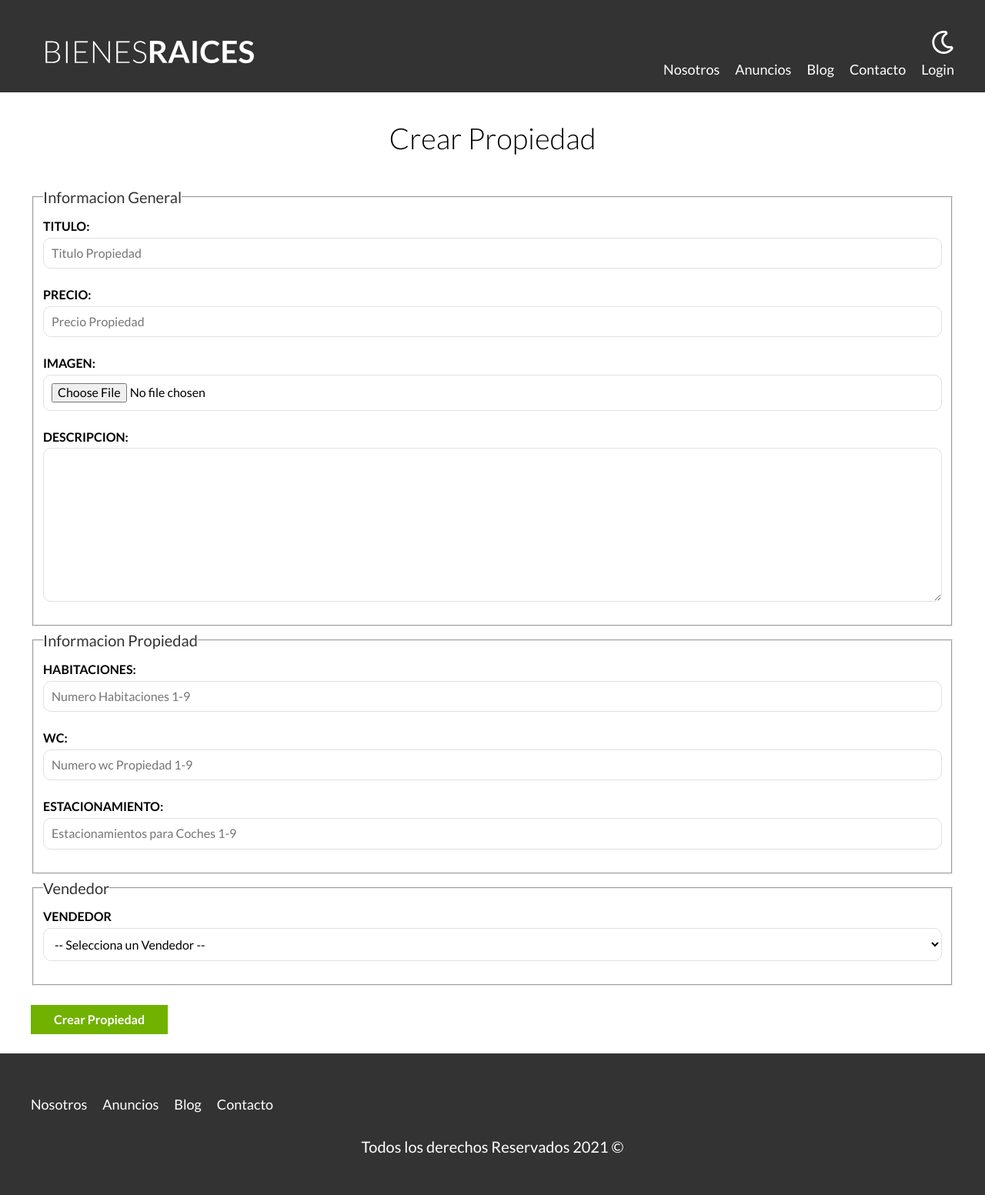
After one commit to Lekanda/bienesraicesMVC, a PHP site: template views/propiedades/crear.php in a window 1280 px wide. The commit adds this page. Shown: the whole page at 77% size. Run offline with PHP 8.4, Linux system fonts and the light colour scheme; the template is opened without the code that fills it, so the values that code supplies are empty.

Commit message:
397.Crear Formulario para nuevas Propiedades.

```diff
--- a/views/layout.php
+++ b/views/layout.php
@@ -20,22 +20,22 @@
     <meta charset="UTF-8">
     <meta name="viewport" content="width=device-width, initial-scale=1.0">
     <title>Bienes Raices</title>
-    <link rel="stylesheet" href="../../public/build/css/app.css">
+    <link rel="stylesheet" type="text/css" href="../build/css/app.css">
 </head>
-<body>
+<body class="dark-mode">
 
     <header class="header <?php echo $inicio ? 'inicio' : '';?>">
         <div class="contenedor contenido-header">
             <div class="barra">
-                <a href="/bienesraicesMVC/public/index.php">
-                    <img src="../build/img/logo.svg" alt="Logotipo de Bienes Raices">
+                <a href="index.php">
+                    <img src="/build/img/logo.svg" alt="Logotipo de Bienes Raices">
                 </a>
 
                 <div class="mobile-menu">
-                    <img src="../build/img/barras.svg" alt="icono menu responsive">
+                    <img src="/build/img/barras.svg" alt="icono menu responsive">
                 </div>
                 <div class="derecha">
-                    <img class="dark-mode-boton" src="../build/img/dark-mode.svg">
+                    <img class="dark-mode-boton" src="/build/img/dark-mode.svg">
                     <nav class="navegacion">
                         <a href="/bienesraicesMVC/public/nosotros.php">Nosotros</a>
                         <a href="/bienesraicesMVC/anuncios.php">Anuncios</a>
--- /dev/null
+++ b/views/propiedades/crear.php
@@ -0,0 +1,9 @@
+<main class="contenedor seccion">
+    <h1>Crear Propiedad</h1>
+
+    <form class="formulario" method="POST">
+        <?php include __DIR__ . '/formulario.php' ?>
+
+        <input type="submit" value="Crear Propiedad" class="boton boton-verde">
+    </form>
+</main>
--- /dev/null
+++ b/views/propiedades/formulario.php
@@ -0,0 +1,46 @@
+<fieldset>
+    <legend>Informacion General</legend>
+
+    <label for="titulo">Titulo:</label>
+    <input type="text" id="titulo" name="propiedad[titulo]" placeholder="Titulo Propiedad" value="<?php echo s($propiedad->titulo); ?>">
+
+    <label for="precio">Precio:</label>
+    <input type="number" id="precio" name="propiedad[precio]" placeholder="Precio Propiedad" value="<?php echo s($propiedad->precio); ?>">
+
+    <label for="imagen">Imagen:</label>
+    <input type="file" id="imagen" accept="image/jpeg, image/png" name="propiedad[imagen]">
+
+    <?php if ($propiedad->imagen) :?>
+        <img src="/bienesraicesPOO/imagenes/<?php echo $propiedad->imagen ?>" alt="Imagen Propiedad" class="imagen-small">
+    <?php endif; ?>
+
+    <label for="descripcion">Descripcion:</label>
+    <textarea id="descripcion" name="propiedad[descripcion]"><?php echo s($propiedad->descripcion); ?></textarea>
+</fieldset>
+
+<fieldset>
+    <legend>Informacion Propiedad</legend>
+
+    <label for="habitaciones">Habitaciones:</label>
+    <input type="number" id="habitaciones" name="propiedad[habitaciones]" placeholder="Numero Habitaciones 1-9" min="1" max="9" step="1" value="<?php echo s($propiedad->habitaciones); ?>">
+
+    <label for="wc">WC:</label>
+    <input type="number" id="wc" name="propiedad[wc]" placeholder="Numero wc Propiedad 1-9" min="1" max="9" step="1" value="<?php echo s($propiedad->wc); ?>">
+
+    <label for="estacionamiento">Estacionamiento:</label>
+    <input type="number" id="estacionamiento" name="propiedad[estacionamiento]" placeholder="Estacionamientos para Coches 1-9" min="1" max="9" step="1" value="<?php echo s($propiedad->estacionamiento); ?>">
+</fieldset>
+
+<fieldset>
+    <legend>Vendedor</legend>
+    <label for="vendedor">Vendedor</label>
+    <select name="propiedad[vendedorId]" id="vendedor">
+        <option selected value="">-- Selecciona un Vendedor --</option>
+        <?php foreach ($vendedores as $vendedor) { ?>
+            <option
+                <?php echo $propiedad->vendedorId === $vendedor->id ? 'selected' : '' ?>
+                value="<?php echo s($vendedor->id) ?>"> <?php echo s($vendedor->nombre) . " " .  s($vendedor->apellido); ?>
+            </option>
+        <?php } ?>
+    </select>
+</fieldset>
```
Also changed, not shown: controllers/PropiedadController.php (+11 -2 lines), views/propiedades/admin.php (+5 -6 lines).
